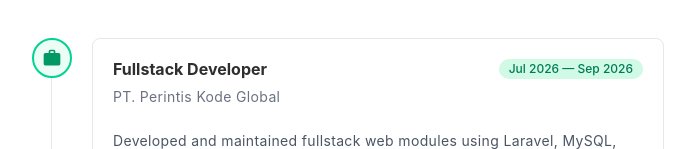
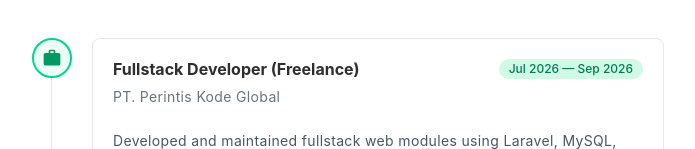
Before and after one commit to misbahkun/my-portofolio, a React (Vite) app: page /experience in a window 1280 px wide. Shown: the part 182-331 px from the top of the page, without its empty margins (292-987 px from the left). Built offline with nearby package versions, Linux system fonts and the light colour scheme.

Commit message:
fix: Perintis Kode Global title jadi Fullstack Developer (Freelance)

```diff
--- a/src/data/experiences.ts
+++ b/src/data/experiences.ts
@@ -3,7 +3,7 @@ import type { Experience } from '../types'
 export const experiences: Experience[] = [
   {
     type: 'work',
-    title: 'Fullstack Developer',
+    title: 'Fullstack Developer (Freelance)',
     organization: 'PT. Perintis Kode Global',
     period: 'Jul 2026 — Sep 2026',
     description:
```
